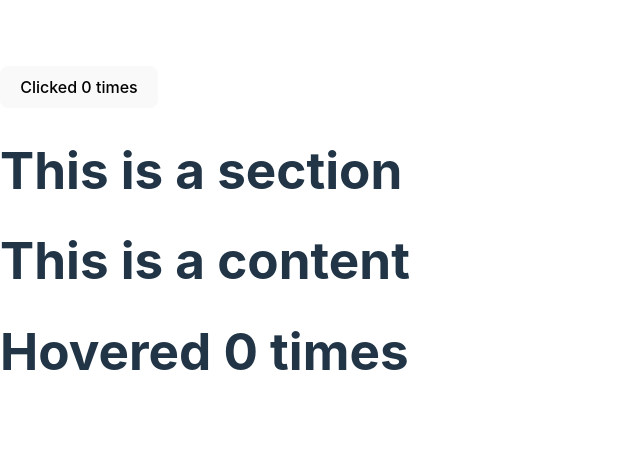
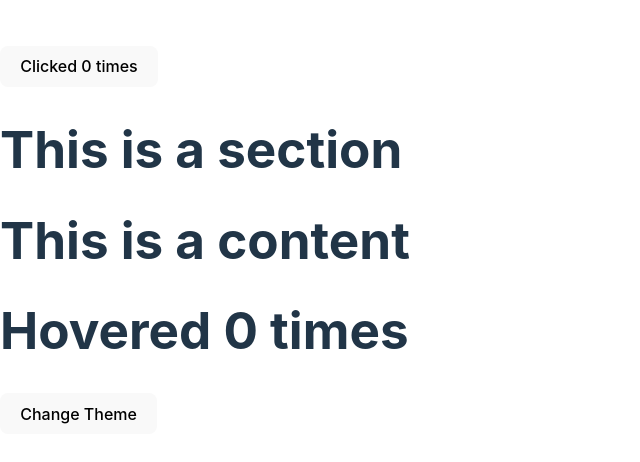
Before and after one commit to RezwanRahin/Think-In-A-React-Way, a React (Vite) app: page / in a window 1280 px wide. Shown: the part 160-622 px from the top of the page, without its empty margins (0-640 px from the left). Built offline with nearby package versions, Linux system fonts and the light colour scheme.

Commit message:
feat: add a button to switch theme

```diff
--- a/src/App.jsx
+++ b/src/App.jsx
@@ -6,6 +6,16 @@
 
 class App extends React.Component {
   state = { theme: 'light' };
+
+  switchTheme = () => {
+    this.setState(({ theme }) => {
+      if (theme === 'dark') {
+        return { theme: 'light' };
+      } else {
+        return { theme: 'dark' };
+      }
+    });
+  }
 
   render() {
     const { theme } = this.state;
@@ -16,7 +26,7 @@
           {(counter, incrementCount) => <ClickCounter count={counter} incrementCount={incrementCount} />}
         </Counter>
 
-        <ThemeContext.Provider value={{ theme }}>
+        <ThemeContext.Provider value={{ theme, switchTheme: this.switchTheme }}>
           <Section />
         </ThemeContext.Provider>
       </div>
--- a/src/components/Content.jsx
+++ b/src/components/Content.jsx
@@ -9,8 +9,8 @@
             <Counter>
                 {(counter, incrementCount) => (
                     <ThemeContext.Consumer>
-                        {({ theme }) => (
-                            <HoverCounter count={counter} incrementCount={incrementCount} theme={theme} />
+                        {({ theme, switchTheme }) => (
+                            <HoverCounter count={counter} incrementCount={incrementCount} theme={theme} switchTheme={switchTheme} />
                         )}
                     </ThemeContext.Consumer>
                 )}
--- a/src/components/HoverCounter.jsx
+++ b/src/components/HoverCounter.jsx
@@ -1,9 +1,10 @@
-function HoverCounter({ count, incrementCount, theme }) {
+function HoverCounter({ count, incrementCount, theme, switchTheme }) {
     const style = theme === 'dark' ? { backgroundColor: '#000000', color: '#FFA500' } : null;
 
     return (
         <div>
             <h1 onMouseOver={incrementCount} style={style}>Hovered {count} times</h1>
+            <button type="button" onClick={switchTheme}>Change Theme</button>
         </div>
     );
 }
```
